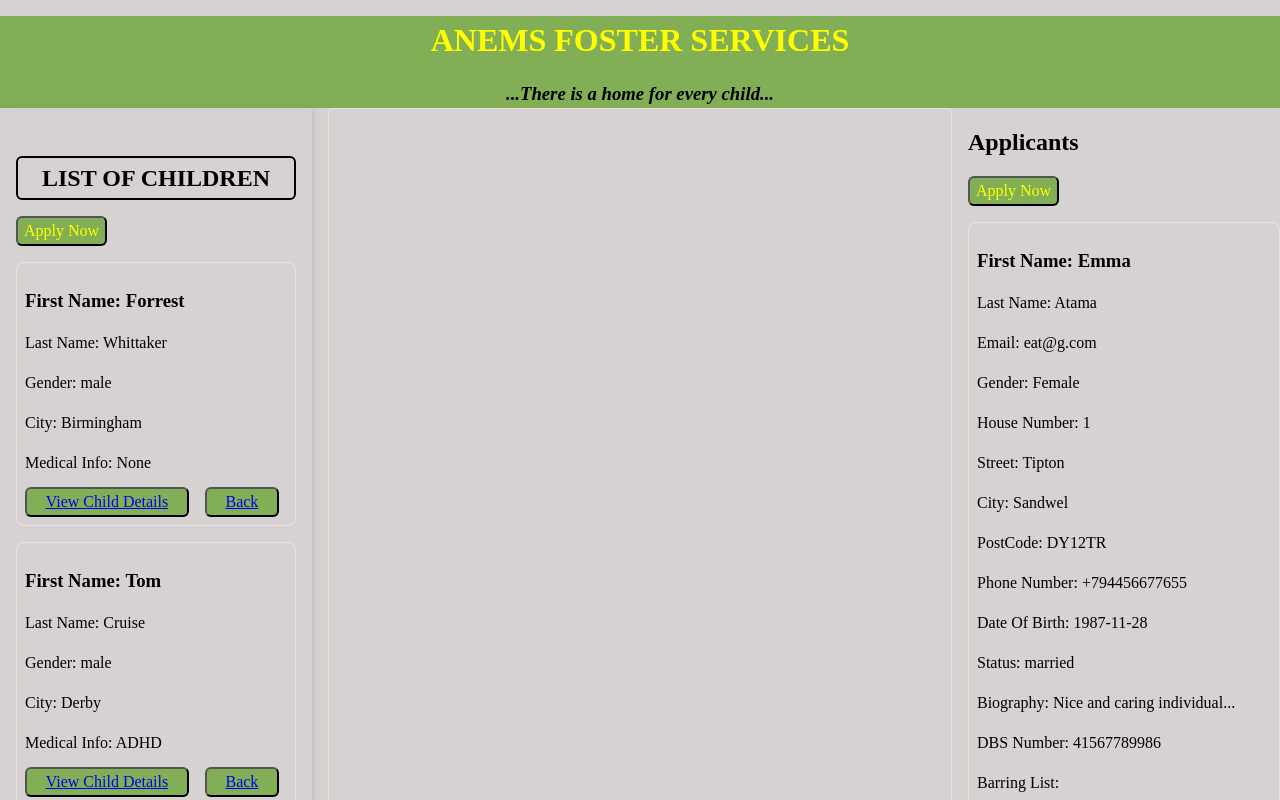
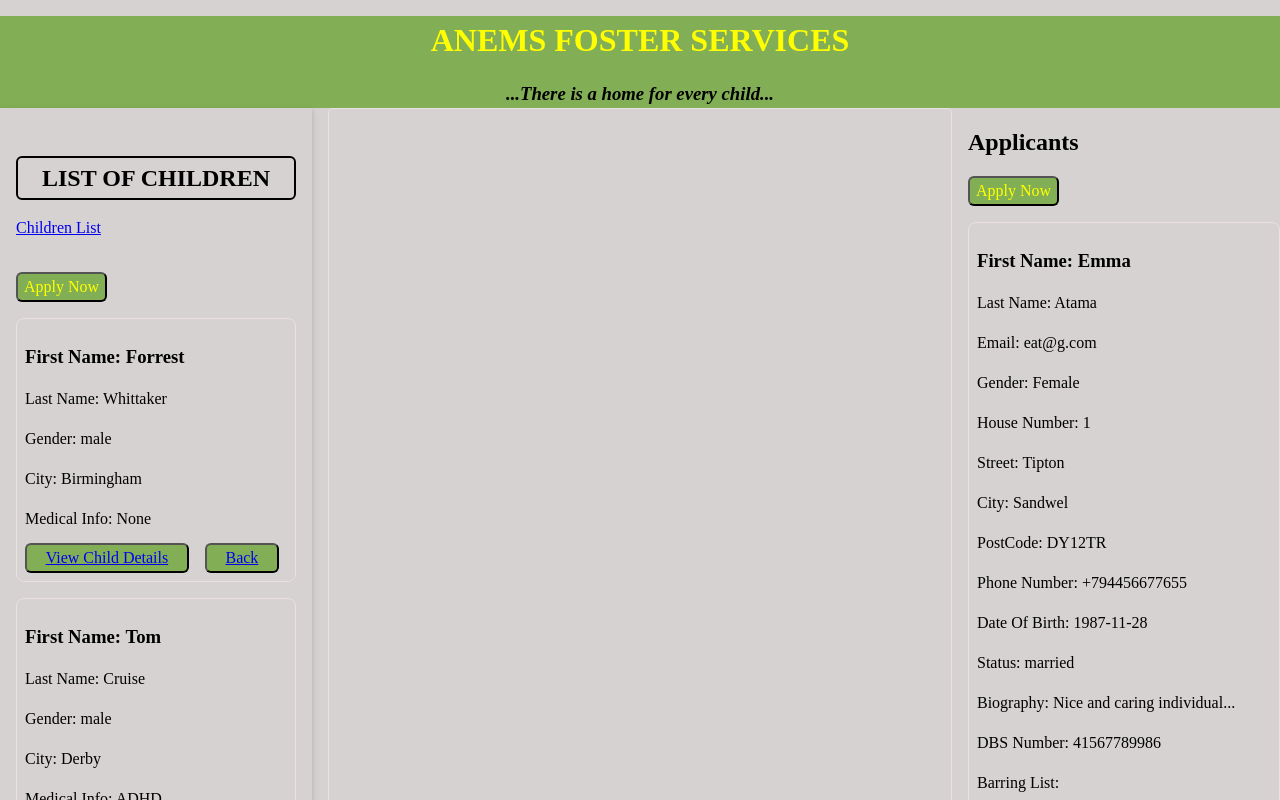
Before and after one commit to Emmanuel-Atama/boolean-uk-react-solo-project, a React (Create React App) app: page / in a window 1280 px wide. Shown: the top 800 px of the page. Built offline with nearby package versions, Linux system fonts and the light colour scheme; data requests are answered from the project's data file.

Commit message:
Recent Updates

```diff
--- a/src/Components/LeftAside.jsx
+++ b/src/Components/LeftAside.jsx
@@ -1,3 +1,4 @@
+import { Link } from "react-router-dom";
 import ListOfChildren from "../Components/ListOfChildren"
 export default function LeftAside(props) {
     const { kids, hideForm, setHideForm } = props;
@@ -6,6 +7,16 @@
          <aside className="left-aside list-section light-shadow">
           <header className="list-of-child-header">
             <h2>LIST OF CHILDREN</h2>
+            <nav>
+              <ul>
+                <li>
+                  <Link to="../Components/ListOfChildren"> Children List</Link>
+                </li>
+                <li>
+                  <Link to=""></Link>
+                </li>
+              </ul>
+            </nav>
             <button onClick={() => setHideForm(!hideForm)} className="create-to-apply">
               {hideForm ? "Apply Now" : "Cancel"}
               </button>
```
